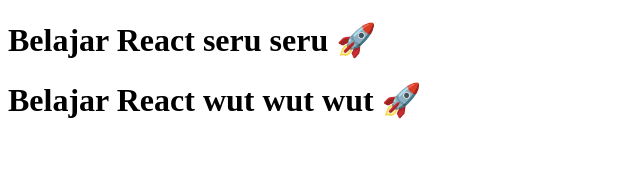
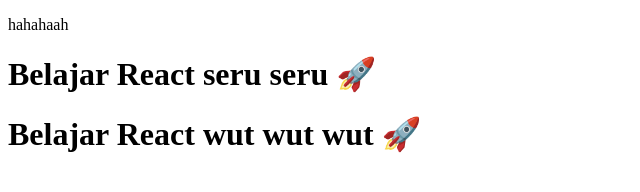
Before and after one commit to roubilibo/BelajarReact, a plain HTML site: page index.html in a window 1280 px wide. Shown: the whole page, without its empty margins (0-640 px from the left). Drawn offline with nearby package versions, Linux system fonts and the light colour scheme.

Commit message:
ini commit bukti

```diff
--- a/index.html
+++ b/index.html
@@ -12,6 +12,7 @@
 	</head>
 
 	<body>
+		<p>hahahaah</p>
 		<div id="root"></div>
 		<script type="text/babel">
 
```
